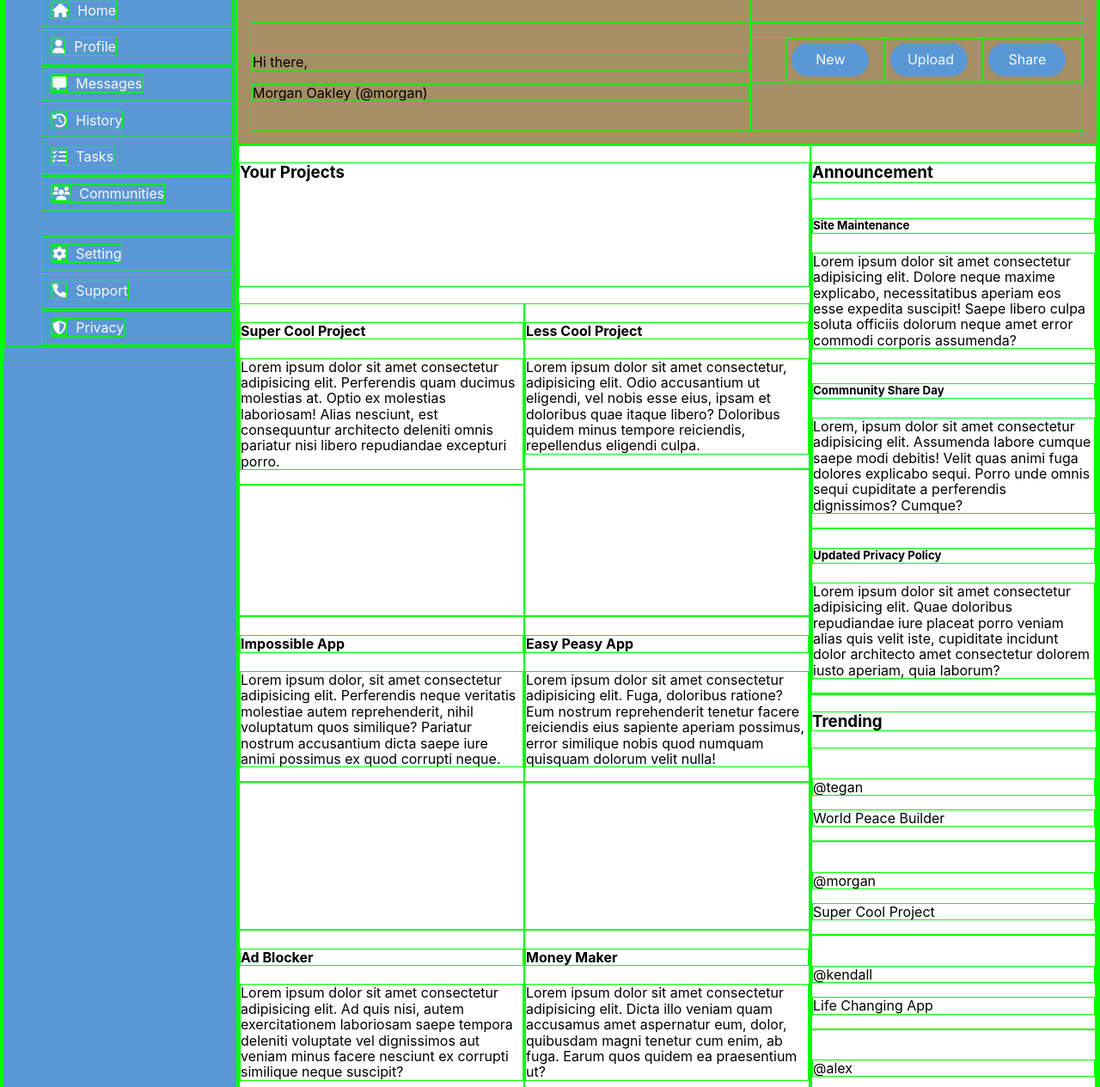
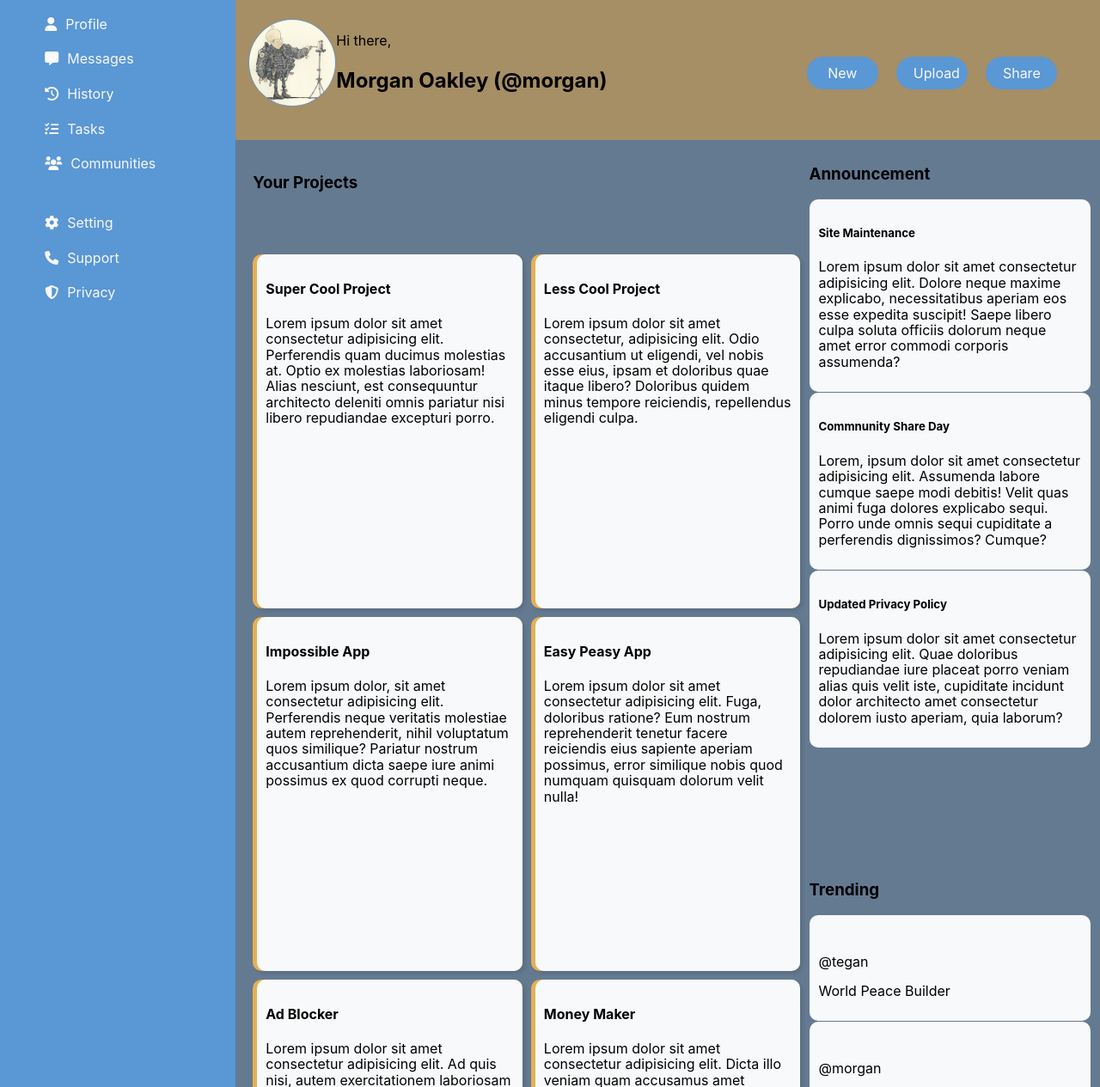
Before and after one commit to Insomnium1250/admin-dashboard, a website: page index.html in a window 1280 px wide. Shown: the part 119-1384 px from the top of the page at 86% size. Drawn offline with nearby package versions, Linux system fonts and the light colour scheme.

Commit message:
Roughly styled

```diff
--- a/index.html
+++ b/index.html
@@ -44,12 +44,14 @@
           <span class="user-name">Morgan Oakley</span>
         </a>
       </div>
-      <div class="container-hello">
-        <img src="" alt="">
+      <div class="container-hello flex">
+        <img src="./images/avatar.jpeg" alt="Morgan Oakley" class="picture-profile">
+        <div>
           <p>Hi there,</p>
-        <p>Morgan Oakley (@morgan)</p>
+          <p class="username">Morgan Oakley (@morgan)</p>
         </div>
-      <div class="container-actions">
+      </div>
+      <div class="container-actions flex">
         <ul class="grid">
           <li><button class="btn">New</button></li>
           <li><button class="btn">Upload</button></li>
@@ -62,35 +64,47 @@
 
       <div class="container-projects grid">
         <h3 class="projects">Your Projects</h3>
+        <div class="outer-box">
           <div class="project-card">
             <h4 class="project-name">Super Cool Project</h4>
             <p>Lorem ipsum dolor sit amet consectetur adipisicing elit. Perferendis quam ducimus molestias at. Optio ex molestias laboriosam! Alias nesciunt, est consequuntur architecto deleniti omnis pariatur nisi libero repudiandae excepturi porro.</p>
             <div class="actions-card"></div>
           </div>
+        </div>
+        <div class="outer-box">
           <div class="project-card">
             <h4 class="project-name">Less Cool Project</h4>
             <p>Lorem ipsum dolor sit amet consectetur, adipisicing elit. Odio accusantium ut eligendi, vel nobis esse eius, ipsam et doloribus quae itaque libero? Doloribus quidem minus tempore reiciendis, repellendus eligendi culpa.</p>
             <div class="actions-card"></div>
           </div>
+        </div>
+        <div class="outer-box">
           <div class="project-card">
             <h4 class="project-name">Impossible App</h4>
             <p>Lorem ipsum dolor, sit amet consectetur adipisicing elit. Perferendis neque veritatis molestiae autem reprehenderit, nihil voluptatum quos similique? Pariatur nostrum accusantium dicta saepe iure animi possimus ex quod corrupti neque.</p>
             <div class="actions-card"></div>
           </div>
+        </div>
+        <div class="outer-box">
           <div class="project-card">
             <h4 class="project-name">Easy Peasy App</h4>
             <p>Lorem ipsum dolor sit amet consectetur adipisicing elit. Fuga, doloribus ratione? Eum nostrum reprehenderit tenetur facere reiciendis eius sapiente aperiam possimus, error similique nobis quod numquam quisquam dolorum velit nulla!</p>
             <div class="actions-card"></div>
           </div>
+        </div>
+        <div class="outer-box">
           <div class="project-card">
             <h4 class="project-name">Ad Blocker</h4>
             <p>Lorem ipsum dolor sit amet consectetur adipisicing elit. Ad quis nisi, autem exercitationem laboriosam saepe tempora deleniti voluptate vel dignissimos aut veniam minus facere nesciunt ex corrupti similique neque suscipit?</p>
             <div class="actions-card"></div>
           </div>
+        </div>
+        <div class="outer-box">
           <div class="project-card">
             <h4 class="project-name">Money Maker</h4>
             <p>Lorem ipsum dolor sit amet consectetur adipisicing elit. Dicta illo veniam quam accusamus amet aspernatur eum, dolor, quibusdam magni tenetur cum enim, ab fuga. Earum quos quidem ea praesentium ut?</p>
             <div class="actions-card"></div>
+          </div>
         </div>
       </div>
 
@@ -112,22 +126,22 @@
 
       <div class="container-trending">
         <h3>Trending</h3>
-        <div>
+        <div class="trending-card">
           <img src="" alt="">
           <p>@tegan</p>
           <p>World Peace Builder</p>
         </div>
-        <div>
+        <div class="trending-card">
           <img src="" alt="">
           <p>@morgan</p>
           <p>Super Cool Project</p>
         </div>
-        <div>
+        <div class="trending-card">
           <img src="" alt="">
           <p>@kendall</p>
           <p>Life Changing App</p>
         </div>
-        <div>
+        <div class="trending-card">
           <img src="" alt="">
           <p>@alex</p>
           <p>No Traffic Maker</p>
--- a/styles.css
+++ b/styles.css
@@ -10,9 +10,9 @@
   --color-light: #f8f9fa;
   --color-dark: #2E353C;
 }
-* {
+/* * {
   border: 1px solid lime;
-}
+} */
 body { font-family: -apple-system, BlinkMacSystemFont, "SegoUI", Roboto, Helvetica, Arial, sans-serif, "Apple Color Emoji", "Segoe UI Emoji", "Segoe UI Symbol";
 }
 
@@ -25,7 +25,7 @@ body { font-family: -apple-system, BlinkMacSystemFont, "SegoUI", Roboto, Helveti
 
 .container-main {
   grid-template-columns: 3fr 11fr;
-  grid-template-rows: 2fr 9fr;
+  grid-template-rows: 1fr 5fr;
 }
 
 .menu {
@@ -125,14 +125,25 @@ input[type="search"] {
   grid-row: 2 / 3;
 }
 
+.container-hello .picture-profile {
+  width: 100px;
+  height: 100px;
+}
+
+.container-hello .username {
+  font-size: 1.5em;
+  font-weight: bold;
+}
+
 .container-actions {
   grid-column: 2 / 3;
   grid-row: 2 / 3;
+  align-items: center;
+  justify-content: space-evenly;
 }
 
 .container-actions > ul {
   grid-template-columns: repeat(3, 1fr);
-  align-content: center;
 }
 
 .btn {
@@ -154,14 +165,18 @@ input[type="search"] {
 
 .container-body {
   grid-template-columns: 2fr 1fr;
-  grid-template-rows: 1fr 1fr;
+  grid-template-rows: 3fr 2fr;
+  padding: 10px;
+  background-color: var(--color-info);
 }
 
 .container-projects {
   grid-row: 1 / 3;
   grid-column: 1 / 2;
   grid-template-columns: 1fr 1fr;
-  grid-template-rows: 1fr 2fr 2fr 2fr;
+  grid-template-rows: 1fr 4fr 4fr 4fr;
+  gap: 10px;
+  padding: 10px;
 }
 
 h3.projects {
@@ -169,12 +184,40 @@ h3.projects {
   grid-column: 1 / 3;
 }
 
+.container-projects .outer-box {
+  padding-left: 5px;
+  background-color: var(--color-warning);
+  border-radius: 10px;
+  padding-bottom: 0;
+  display: inline-flex;
+  box-shadow: 3px 3px 5px rgba(0, 0, 0, 0.1);
+}
+
+.container-projects .project-card {
+  background-color: var(--color-light);
+  border-radius: 10px;
+  margin: 0;
+  padding: 10px;
+}
 .container-announcements {
   grid-row: 1 / 2;
   grid-column: 2 / 3;
 }
 
+.announcement-card {
+  background-color: var(--color-light);
+  border-radius: 10px;
+  padding: 10px;
+  margin: 1px;
+}
 .container-trending {
   grid-row: 2 / 3;
   grid-column: 2 / 3;
 }
+
+.trending-card {
+  background-color: var(--color-light);
+  border-radius: 10px;
+  padding: 10px;
+  margin: 1px;
+}
```
Lines whose indentation alone changed are shown as unchanged.
